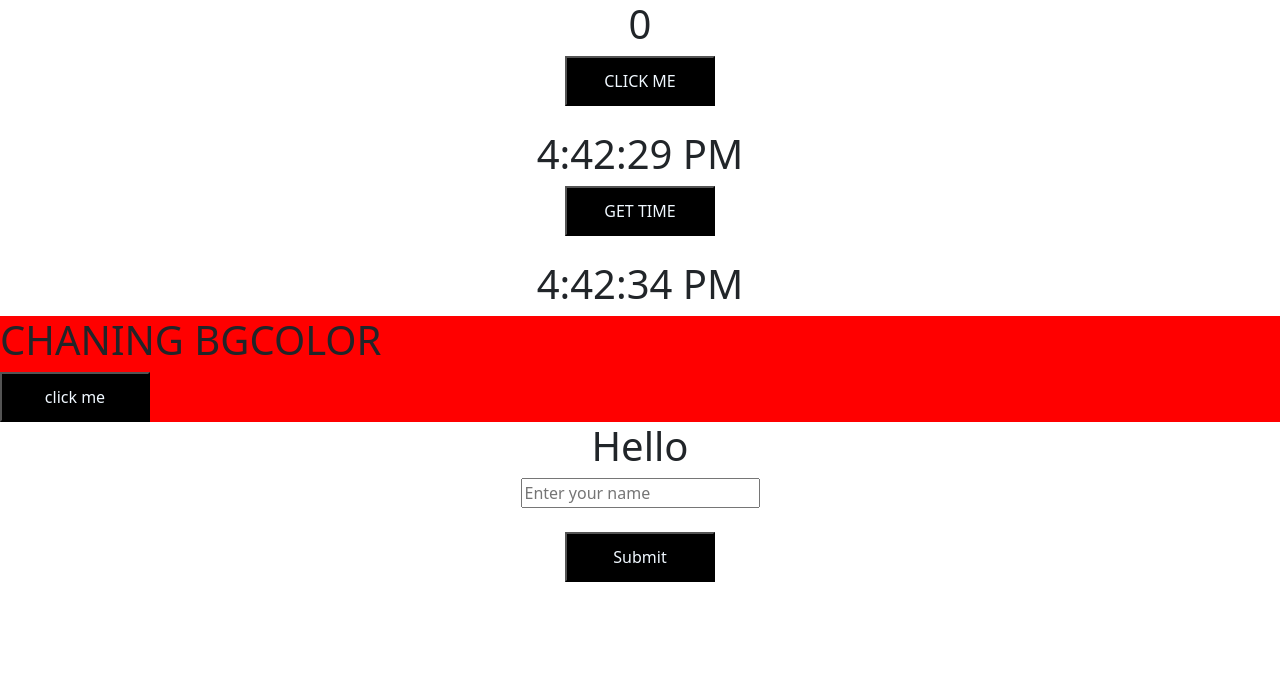
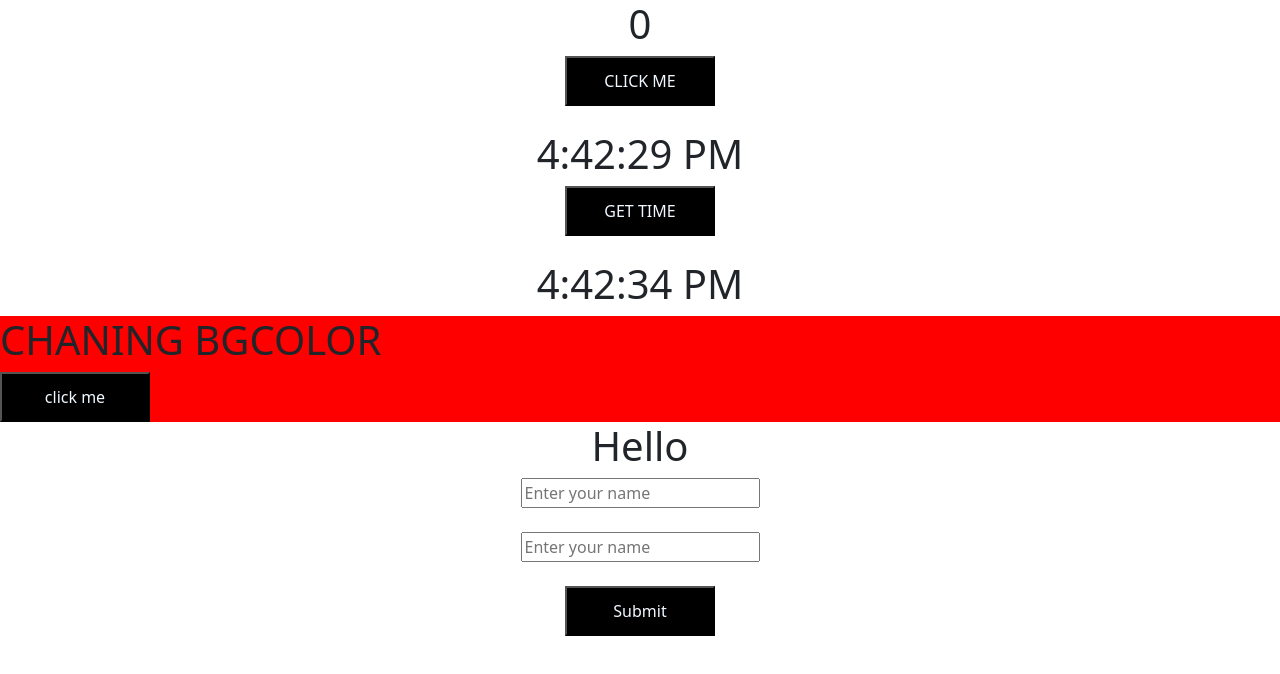
Before and after one commit to Shubham138g/Html, a React (Create React App) app in the folder react/react-app/: page / in a window 1280 px wide. Shown: the top 674 px of the page. Built offline with nearby package versions, Linux system fonts and the light colour scheme.

Commit message:
aading last name input

```diff
--- a/react/react-app/src/App.js
+++ b/react/react-app/src/App.js
@@ -52,8 +52,8 @@ function App() {
     setbg(updatebg)
     setname('how are you! 😘')
   }
-  const bgBack=()=>{
-    bgcolor='red';
+  const bgBack = () => {
+    bgcolor = 'red';
     setbg(bgcolor);
     setname('back ho gya 😁');
   }
@@ -61,13 +61,22 @@ function App() {
   const [formName, setformName] = useState("");
   const [myName, setmyName] = useState();
 
- const onsubmit=()=>{
+   const [lastName, setlastName] = useState("");
+    const [lName, setlName] = useState();
+
+  const onsubmits = (event) => {
+    event.preventDefault();
     setmyName(formName)
+    setlName(lastName)
   }
 
-  const inputEvent=(event)=>{
-    console.log(event.target.value);
+  const inputEvent = (event) => {
+    // console.log(event.target.value);
     setformName(event.target.value);
+  }
+  const inputEventTwo = (event) => {
+    // console.log(event.target.value);
+    setlastName(event.target.value);
   }
 
   // let greeting="kaise ho";
@@ -110,15 +119,21 @@ function App() {
         <h1>CHANING BGCOLOR</h1>
         <button className='button' onClick={bgChange} onDoubleClick={bgBack}>{name}</button>
       </div>
+      <form  onSubmit={onsubmits}>
+
         <div className='state'>
-        <h1>Hello {myName}</h1>
+          <h1>Hello {myName} {lName}</h1>
           <input type="text"
             placeholder='Enter your name'
             onChange={inputEvent}
-        value={formName}/><br/>
-        <button className='button' onClick={onsubmit} >Submit</button>
+            value={formName} /><br />
+          <input type="text"
+            placeholder='Enter your name'
+            onChange={inputEventTwo}
+            value={lastName} /><br />
+          <button  type='submit' className='button'>Submit</button>
         </div>
-
+      </form>
     </>
   );
 }
```
Lines whose indentation alone changed are shown as unchanged.
